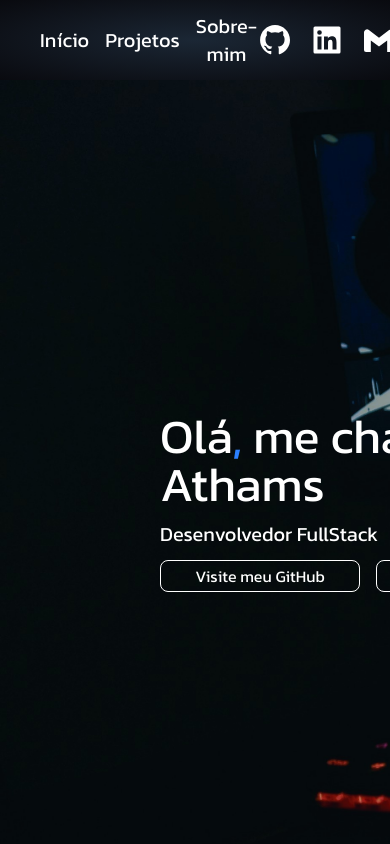
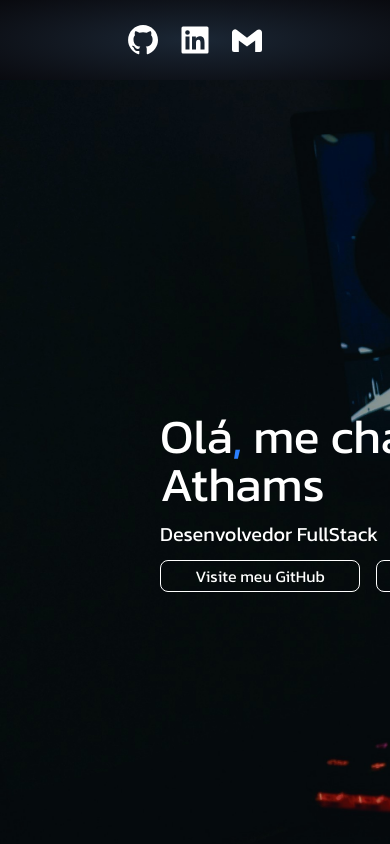
Before and after one commit to AthamsM/MeuPortfolio, a React (Vite) app: page / in a window 390 px wide. Shown: the top 844 px of the page. Built offline with nearby package versions, Linux system fonts and the light colour scheme; a web font is replaced by a local one.

Commit message:
feat: responsividade na header do portfolio

```diff
--- a/src/componentes/Header.jsx
+++ b/src/componentes/Header.jsx
@@ -7,8 +7,8 @@ function Header() {
         document.getElementById(id)?.scrollIntoView({ behavior: "smooth" });
     };
     return (
-        <div className="p-10 h-[80px] flex items-center justify-between bg-radial from-[#1B2735] to-[#090A0F]">
-            <div className="flex gap-4 font-kanit">
+        <div className="p-10 h-[80px] flex items-center justify-center sm:justify-between bg-radial from-[#1B2735] to-[#090A0F]">
+            <div className="hidden sm:flex gap-4 font-kanit">
                 <button onClick={() => scrollToSection("home")} className="text-xl text-white hover:scale-[1.05]">Início</button>
                 <button onClick={() => scrollToSection("projects")} className="text-xl text-white hover:scale-[1.05]">Projetos</button>
                 <button onClick={() => scrollToSection("about")} className="text-xl text-white hover:scale-[1.05]">Sobre-mim</button>
```
